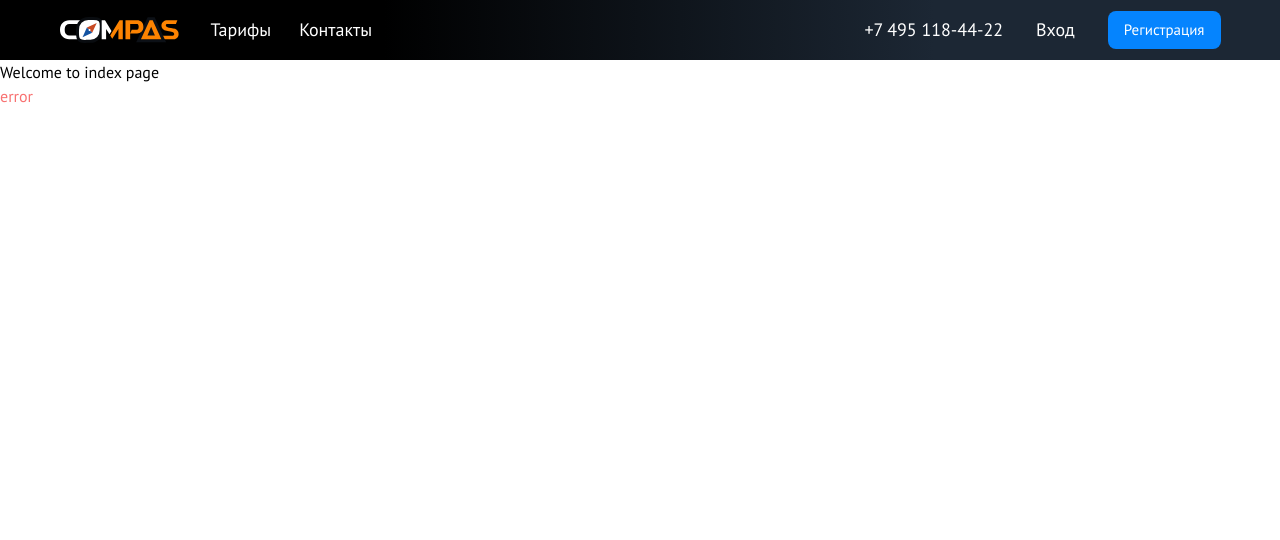
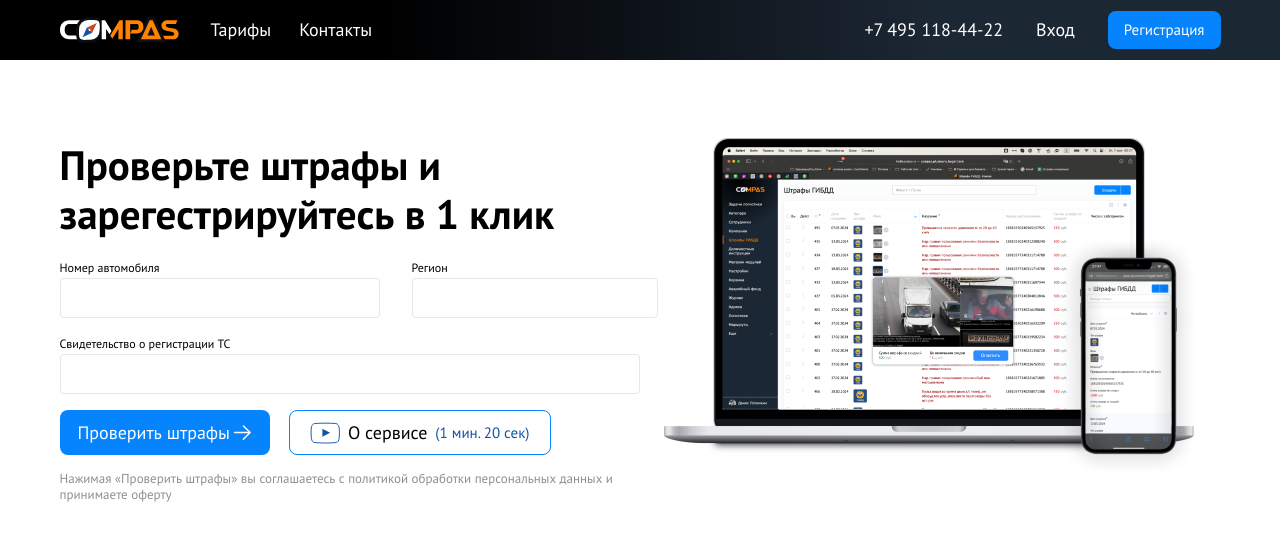
Before and after one commit to selimdev00/paxcom-pexel-perfect, a Nuxt app: page / in a window 1280 px wide. Shown: the top 540 px of the page. Built offline with nearby package versions, Linux system fonts and the light colour scheme.

Commit message:
[landing]: pexel perfect hero section

```diff
--- /dev/null
+++ b/components/Icon/ArrowRight.vue
@@ -0,0 +1,16 @@
+<template>
+  <svg
+    width="1em"
+    height="1em"
+    viewBox="0 0 15 13"
+    fill="none"
+    xmlns="http://www.w3.org/2000/svg"
+  >
+    <path
+      fill-rule="evenodd"
+      clip-rule="evenodd"
+      d="M11.9226 6.67278L0.570412 6.66773C0.257929 6.66759 0.00472069 6.41416 0.00485992 6.10168L0.00487518 6.09709C0.00757599 5.781 0.26404 5.52588 0.580147 5.52485L11.9083 5.48784L7.46464 1.01635C7.23486 0.785138 7.23115 0.412947 7.45628 0.177198C7.67473 -0.051569 8.03728 -0.0599298 8.26604 0.158525C8.26915 0.161493 8.27222 0.164496 8.27526 0.167534L13.8712 5.75744C14.0666 5.9526 14.0668 6.26918 13.8716 6.46455L13.87 6.4662L8.18914 12.1003C7.95859 12.329 7.58633 12.3275 7.35767 12.0969C7.35452 12.0937 7.3514 12.0905 7.34832 12.0873C7.11811 11.8443 7.12347 11.4621 7.36039 11.2257L11.9226 6.67278Z"
+      fill="currentColor"
+    />
+  </svg>
+</template>
--- /dev/null
+++ b/components/Icon/Youtube.vue
@@ -0,0 +1,22 @@
+<template>
+  <svg
+    width="1em"
+    height="1em"
+    viewBox="0 0 32 23"
+    fill="none"
+    xmlns="http://www.w3.org/2000/svg"
+  >
+    <path
+      fill-rule="evenodd"
+      clip-rule="evenodd"
+      d="M2.5258 20.2492C1.61798 19.0743 1.16406 16.1905 1.16406 11.5976C1.16406 7.00468 1.52855 4.25596 2.25754 3.35141C2.75216 2.6247 3.22423 2.1221 3.67376 1.8436C4.12329 1.5651 4.71528 1.40847 5.44973 1.37371C10.5243 1.12406 14.3824 0.999492 17.0239 1C19.6655 1.00051 23.1675 1.12651 27.5299 1.37798C28.2271 1.51283 28.8478 1.77363 29.392 2.16038C29.9363 2.54714 30.3022 3.04098 30.4897 3.64191C31.0955 5.04118 31.3984 7.52884 31.3984 11.1049C31.3984 14.6809 31.1736 17.2829 30.7239 18.9108C30.4927 19.803 30.0488 20.5145 29.392 21.045C28.7353 21.5756 27.852 21.8344 26.7423 21.8215C21.892 22.0624 18.2543 22.1787 15.8292 22.1702C13.4042 22.1618 9.93055 22.0209 5.40843 21.7474C4.7907 21.7474 4.26489 21.6434 3.83098 21.4353C3.39708 21.2272 2.96202 20.8318 2.5258 20.2492Z"
+      stroke="currentColor"
+    />
+    <path
+      fill-rule="evenodd"
+      clip-rule="evenodd"
+      d="M13.2152 7.03704L13.219 7.04004L21.3701 11.3065L20.3739 11.7778L13.2089 15.4787L13.2149 7.03804L13.2152 7.03704Z"
+      fill="currentColor"
+    />
+  </svg>
+</template>
--- a/components/UI/Button.vue
+++ b/components/UI/Button.vue
@@ -1,6 +1,6 @@
 <script lang="ts" setup>
 interface Props {
-  variant?: "primary" | "naked";
+  variant?: "primary" | "naked" | "secondary";
 }
 
 const props = withDefaults(defineProps<Props>(), {
@@ -9,9 +9,11 @@ const props = withDefaults(defineProps<Props>(), {
 
 const classList = computed(() => {
   return [
-    "py-2 px-4 rounded-lg text-[15px]",
+    "py-2 px-4 rounded-lg text-[15px] flex items-center gap-1",
     {
       "bg-primary text-white": props.variant === "primary",
+      "bg-white text-primary-dark border border-primary":
+        props.variant === "secondary",
     },
   ];
 });
--- /dev/null
+++ b/components/UI/Form/Field.vue
@@ -0,0 +1,16 @@
+<script lang="ts" setup>
+interface Props {
+  label?: string;
+  id: string;
+}
+
+defineProps<Props>();
+</script>
+
+<template>
+  <div>
+    <label :for="id" class="text-[12px]">{{ label }}</label>
+
+    <slot :id="id" />
+  </div>
+</template>
--- /dev/null
+++ b/components/UI/Form/InputText.vue
@@ -0,0 +1,19 @@
+<script lang="ts" setup>
+defineOptions({
+  inheritAttrs: false,
+});
+
+const model = defineModel();
+
+const classList = computed(() => {
+  return {
+    input: [
+      "w-full border rounded h-[40px] transition outline-none focus:ring focus:ring-primary px-3",
+    ],
+  };
+});
+</script>
+
+<template>
+  <input v-bind="$attrs" v-model="model" :class="classList.input" />
+</template>
--- a/nuxt.config.ts
+++ b/nuxt.config.ts
@@ -1,7 +1,12 @@
 // https://nuxt.com/docs/api/configuration/nuxt-config
 export default defineNuxtConfig({
   devtools: { enabled: false },
-  modules: ["@nuxtjs/tailwindcss", "@nuxtjs/seo", "@nuxt/eslint"],
+  modules: [
+    "@nuxtjs/tailwindcss",
+    "@nuxtjs/seo",
+    "@nuxt/eslint",
+    "@nuxt/image",
+  ],
   site: {
     url: "https://compas.ru",
     name: "Compas - Анализ штрафов",
--- a/package.json
+++ b/package.json
@@ -13,6 +13,7 @@
   },
   "dependencies": {
     "@nuxt/eslint": "^0.3.13",
+    "@nuxt/image": "^1.7.0",
     "@nuxtjs/tailwindcss": "^6.12.0",
     "nuxt": "^3.11.2",
     "vue": "^3.4.27",
--- a/pages/index.vue
+++ b/pages/index.vue
@@ -1,5 +1,70 @@
 <template>
-  <h1>Welcome to index page</h1>
+  <div class="container">
+    <div class="grid grid-cols-2 items-center justify-items-center">
+      <div class="mt-20 space-y-4">
+        <h1 class="font-bold text-[41px] leading-[49.2px]">
+          Проверьте штрафы и зарегестрируйтесь в 1 клик
+        </h1>
 
-  <h2 class="text-red-400">error</h2>
+        <div class="space-y-3">
+          <div class="flex gap-8">
+            <UIFormField
+              id="carNumber"
+              label="Номер автомобиля"
+              v-slot="{ id }"
+              class="w-[320px] flex-none"
+            >
+              <UIFormInputText :id="id" />
+            </UIFormField>
+
+            <UIFormField
+              id="region"
+              label="Регион"
+              v-slot="{ id }"
+              class="flex-none"
+            >
+              <UIFormInputText :id="id" />
+            </UIFormField>
+          </div>
+
+          <UIFormField
+            id="insurance"
+            label="Свидетельство о регистрации ТС"
+            v-slot="{ id }"
+          >
+            <UIFormInputText :id="id" />
+          </UIFormField>
+        </div>
+
+        <div class="flex items-center gap-[19px]">
+          <UIButton class="h-[45px] !px-[18px] !text-lg">
+            Проверить штрафы
+            <IconArrowRight />
+          </UIButton>
+
+          <UIButton class="h-[45px] !px-5 !text-lg !gap-2" variant="secondary">
+            <span class="text-[30px]">
+              <IconYoutube />
+            </span>
+
+            <span class="text-black">О сервисе</span>
+
+            <span class="text-[15px]">(1 мин. 20 сек)</span>
+          </UIButton>
+        </div>
+
+        <p class="text-gray-text text-[13px] leading-[15.6px]">
+          Нажимая «Проверить штрафы» вы соглашаетесь с политикой обработки
+          персональных данных и принимаете оферту
+        </p>
+      </div>
+
+      <nuxt-img
+        src="/images/compas-landing-image.png"
+        densities="x1 x2"
+        class="w-full p-6 mt-12"
+      />
+    </div>
+  </div>
 </template>
+<script setup lang="ts"></script>
--- a/tailwind.config.js
+++ b/tailwind.config.js
@@ -7,6 +7,12 @@ export default {
         primary: {
           400: "#0584FE",
           DEFAULT: "#0584FE",
+          dark: "#1253A2",
+        },
+        gray: {
+          text: {
+            DEFAULT: "#8F8F8F",
+          },
         },
       },
       backgroundImage: {
```
Also changed, not shown: public/images/compas-landing-image.png (added), 1 other file (tests, documents, lock files or other folders).
